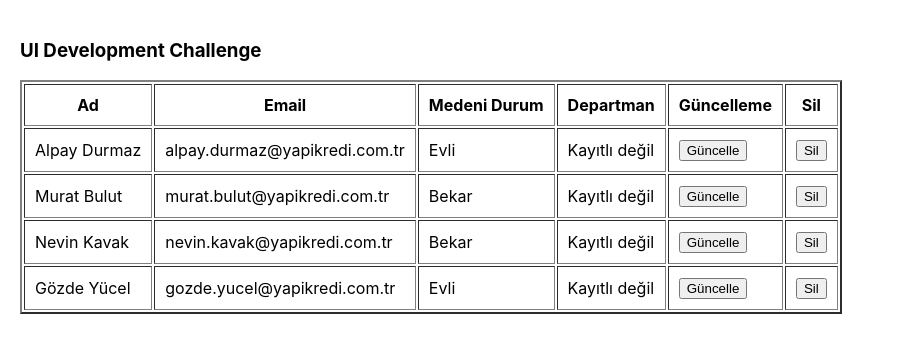
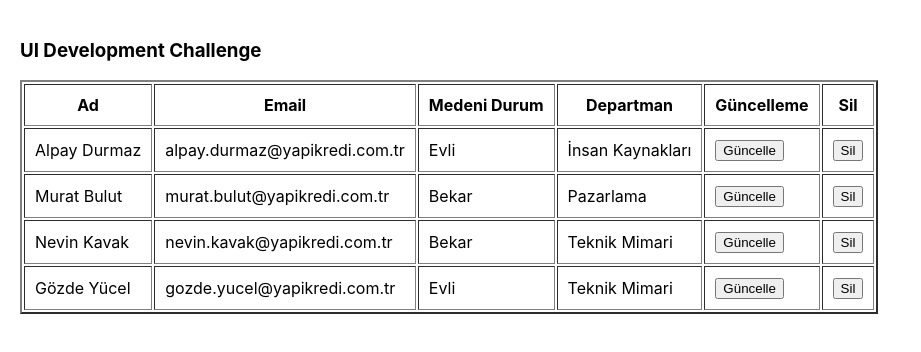
Before and after one commit to 3mpe/ykb-ui, a React (Create React App) app: page / in a window 1280 px wide. Shown: the top 352 px of the page, without its empty margins (0-921 px from the left). Built offline with nearby package versions, Linux system fonts and the light colour scheme; data requests are answered from the project's data file.

Commit message:
context api department method updated

```diff
--- a/src/components/ListItem/index.js
+++ b/src/components/ListItem/index.js
@@ -1,14 +1,17 @@
 import React from "react";
 import {findDepartment, findMaritalStatus} from "../../helpers/utils";
+import {useDepartment} from "../../contextApi";
 
 function ListItem(props) {
     const { item, onClickUpdate, onClickDelete } = props;
+    const { state } = useDepartment();
+
     return (
         <tr>
             <td>{item.fullname}</td>
             <td>{item.email}</td>
             <td>{findMaritalStatus(item.maritalStatus)}</td>
-            <td>{findDepartment([], item.departmentId)}</td>
+            <td>{findDepartment(state.departments, item.departmentId)}</td>
             <td>
                 <button onClick={onClickUpdate}>Güncelle</button>
             </td>
--- a/src/contextApi/DepartmentContext/index.js
+++ b/src/contextApi/DepartmentContext/index.js
@@ -1,11 +1,12 @@
-import * as React from 'react'
+import React, {useReducer} from 'react'
 import {initialState} from "./state";
 import { ConstDepartment} from "./constans";
 
 
+
 const AuthStateContext = React.createContext(null)
 
-function departmentReducer(state, action) {
+function departmentReducer(state = initialState, action) {
     switch (action.type) {
         case ConstDepartment.SET_DEPARTMENT: {
             return {
@@ -21,7 +22,7 @@ function departmentReducer(state, action) {
 function DepartmentProvider({ children }) {
     const initialValue = {};
     // noinspection JSCheckFunctionSignatures
-    const [state, dispatch] = React.useReducer(departmentReducer, initialValue)
+    const [state, dispatch] = useReducer(departmentReducer, initialValue)
     const value = { state, dispatch };
 
     return (
--- a/src/pages/ListPage/index.js
+++ b/src/pages/ListPage/index.js
@@ -9,6 +9,7 @@ import {ConstDepartment} from "../../contextApi/DepartmentContext/constans";
 function ListPage() {
     const [data, setData] = useState(null);
     const { dispatch } = useDepartment();
+
 
     useEffect(() => {
         ;(async () => {
@@ -22,6 +23,7 @@ function ListPage() {
         })();
     }, []);
 
+
     const headers = ["Ad", "Email", "Medeni Durum", "Departman", "Güncelleme", "Sil"];
     return (
         <header className="header">
```
